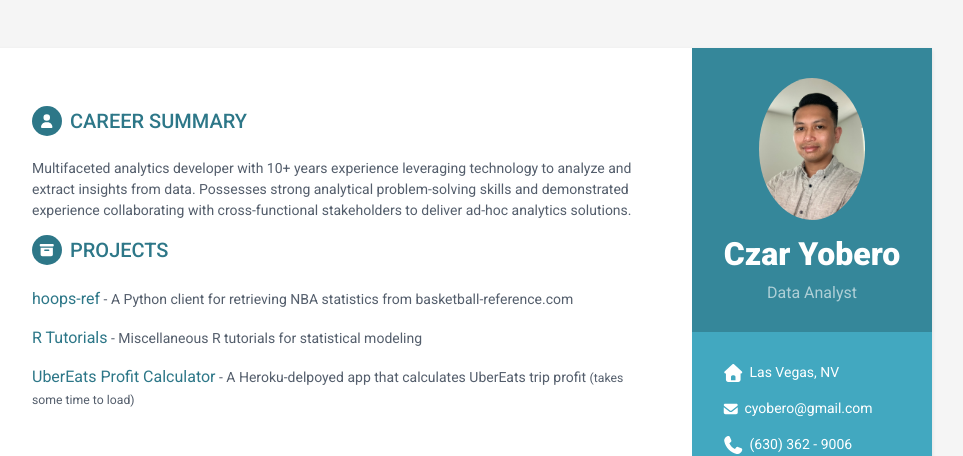
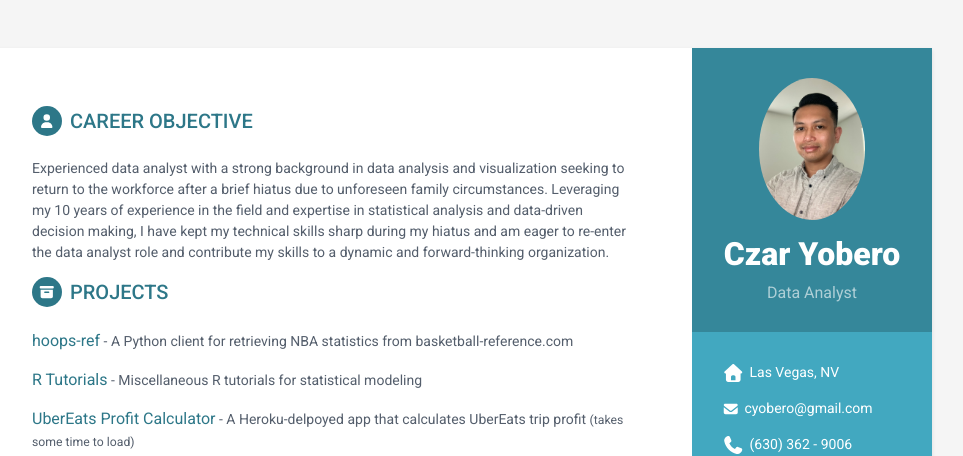
Before and after one commit to cyobero/resume, a plain HTML site: page index.html in a window 1280 px wide. Shown: the top 456 px of the page, without its empty margins (188-1151 px from the left). Drawn offline with Linux system fonts and the light colour scheme.

Commit message:
update career objective

```diff
--- a/index.html
+++ b/index.html
@@ -35,9 +35,9 @@
                     <ul class="list-unstyled contact-list">
                         <li class="house"><i class="fa-solid fa-house"></i>Las Vegas, NV</li>
                         <li class="email"><i class="fa-solid fa-envelope"></i><a href="mailto:
-                                                                         cyobeo@gmail.com">cyobero@gmail.com</a></li>
+                                                                                       cyobeo@gmail.com">cyobero@gmail.com</a></li>
                         <li class="phone"><i class="fa-solid fa-phone"></i><a href="tel:0123
-                                                                      456 789">(630) 362 - 9006</a></li>
+                                                                                    456 789">(630) 362 - 9006</a></li>
                         <li class="linkedin"><i class="fa-brands fa-linkedin-in"></i><a
                                                 href="http://linkedin.com/in/czar-yobero" target="_blank">linkedin.com/in/czar-yobero</a></li>
                         <li class="github"><i class="fa-brands fa-github"></i><a href="#"
@@ -69,13 +69,11 @@
             <div class="main-wrapper">
 
                 <h2 class="section-title"><span class="icon-holder"><i class="fa-solid
-                                                                              fa-user"></i></span>Career Summary</h2>
+                                                                               fa-user"></i></span>Career
+                                                                       Objective</h2>
                 <div class="summary">
                     <p>
-                    Multifaceted analytics developer with 10+ years experience leveraging technology
-                    to analyze and extract insights from data. Possesses strong analytical
-                    problem-solving skills and demonstrated experience collaborating with
-                    cross-functional stakeholders to deliver ad-hoc analytics solutions.
+                    Experienced data analyst with a strong background in data analysis and visualization seeking to return to the workforce after a brief hiatus due to unforeseen family circumstances. Leveraging my 10 years of experience in the field and expertise in statistical analysis and data-driven decision making, I have kept my technical skills sharp during my hiatus and am eager to re-enter the data analyst role and contribute my skills to a dynamic and forward-thinking organization.
                     </p>
                 </div><!--//summary-->
                 </section><!--//section-->
@@ -109,7 +107,7 @@
 
                 <section class="section experiences-section">
                     <h2 class="section-title"><span class="icon-holder"><i class="fa-solid
-                                                                       fa-briefcase"></i></span>Professional Experience</h2>
+                                                                                  fa-briefcase"></i></span>Professional Experience</h2>
 
                     <div class="item">
                         <div class="meta">
```
